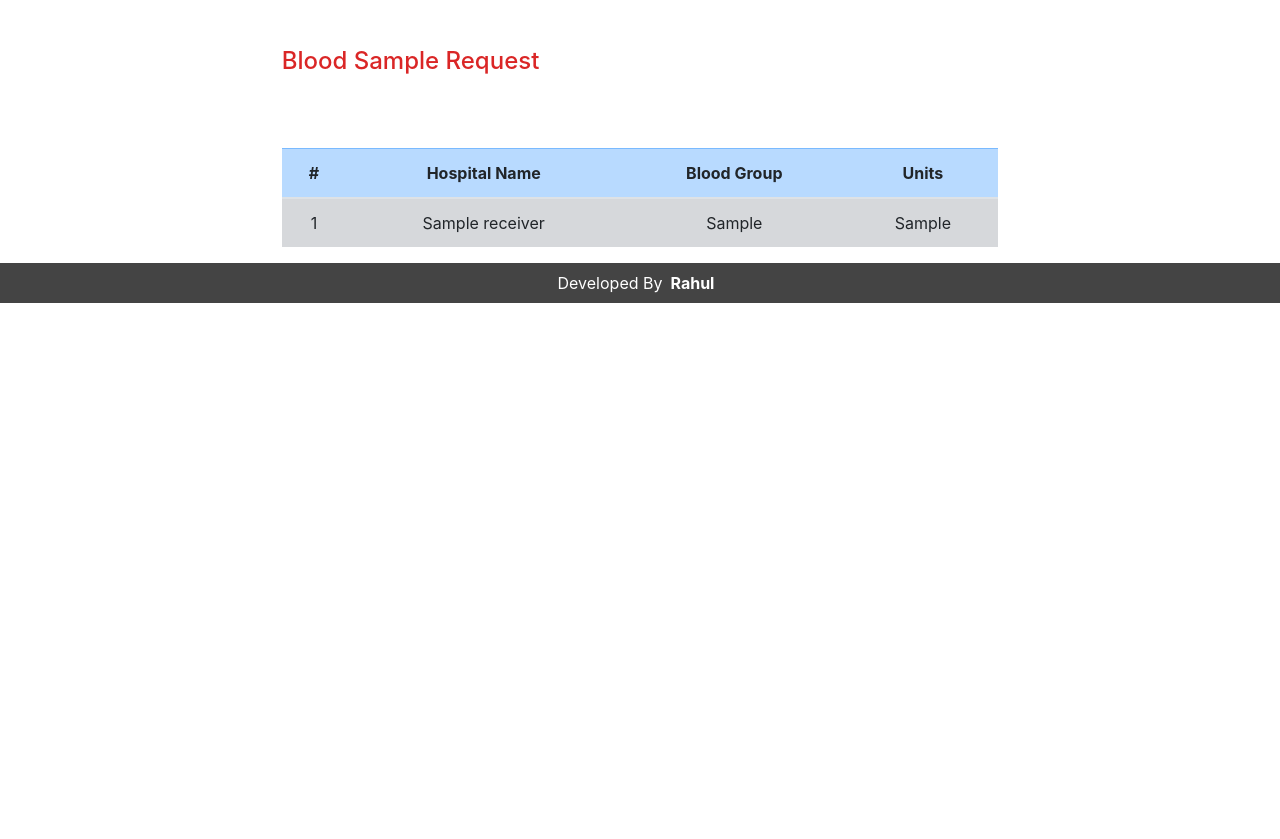
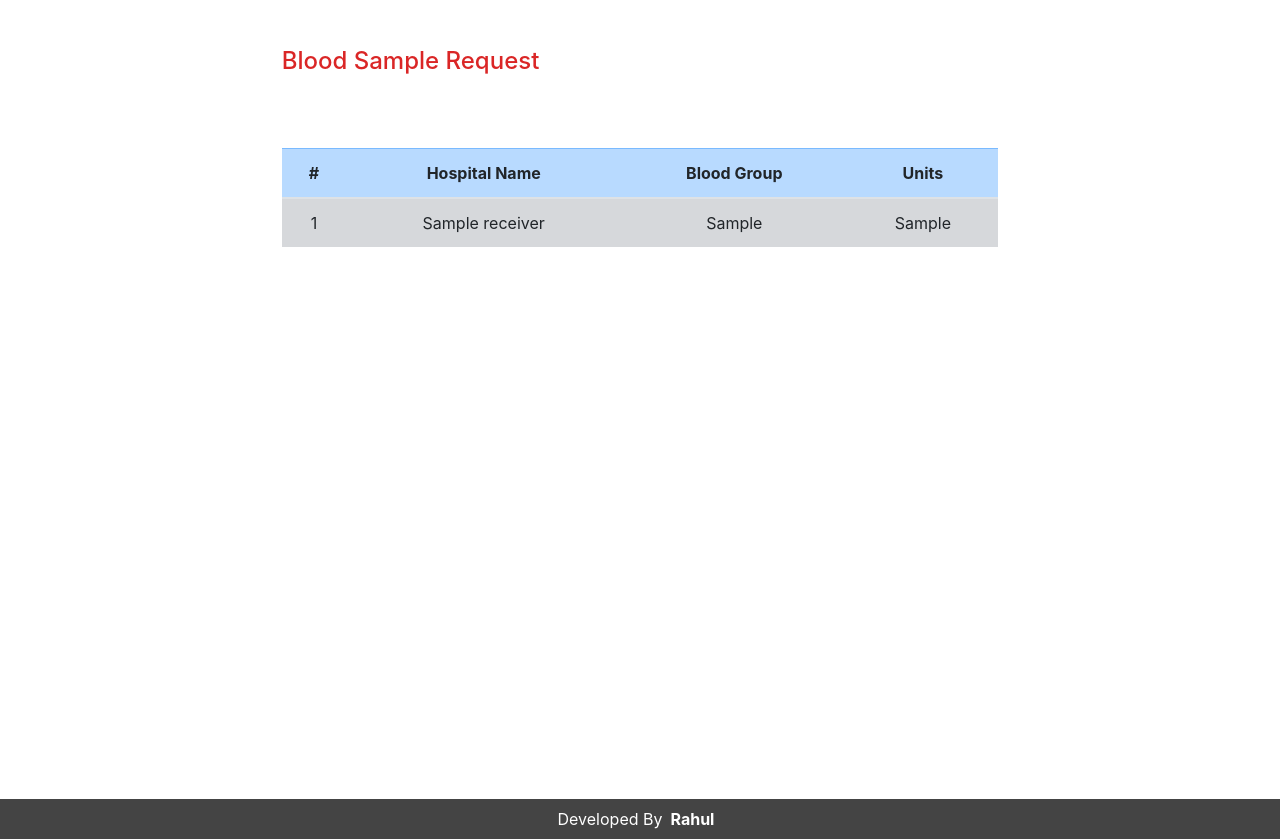
Before and after one commit to Rahul2IUC/Blood_Bank, a PHP site: page /receiver/dashboard in a window 1280 px wide. Shown: the part 89-928 px from the top of the page. Before the commit the page ends 392 px from the top, so only its background shows below. Run offline with PHP 8.4, Linux system fonts and the light colour scheme; the visitor is signed in with stand-in values (Sample User, id 1); tables that the repository leaves empty or names only in its code hold one stand-in row (values such as "Sample post").

Commit message:
added h-100 to line6

```diff
--- a/views/receiver/dashboard.php
+++ b/views/receiver/dashboard.php
@@ -3,7 +3,7 @@
     <div class="w-100">
         <?php view('_partials.navbar'); ?>
     </div>
-    <div class="col-md-7 mx-auto">
+    <div class="col-md-7 mx-auto h-100">
         <div class="d-flex justify-content-between py-5">
             <h4>
                 Blood Sample Request
```
